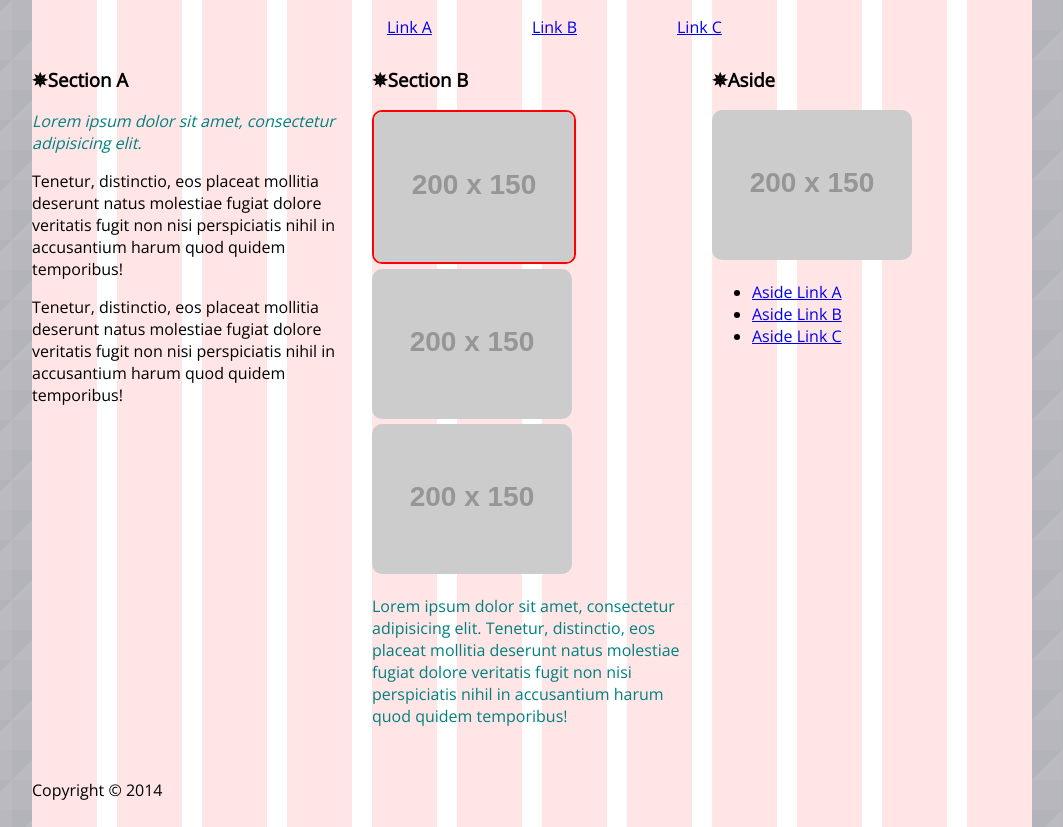
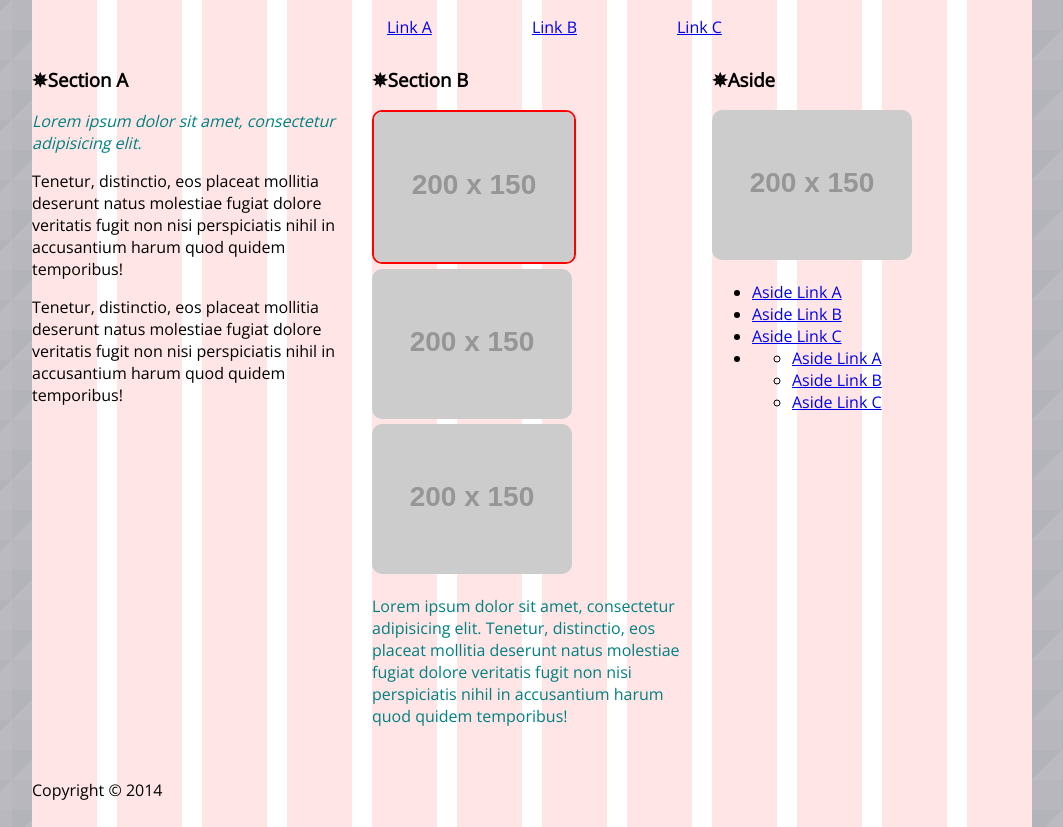
Before and after one commit to djackson13/midterm-refresh, a plain HTML site: page index.html in a window 1280 px wide. Shown: the whole page, without its empty margins (108-1171 px from the left). Drawn offline with nearby package versions, Linux system fonts and the light colour scheme; placeholder pictures from the web are drawn by us.

Commit message:
next commit

```diff
--- a/css/styles.css
+++ b/css/styles.css
@@ -31,6 +31,6 @@ nav a:link, nav a:visited {
  section h3 + img {
  	border: 2px solid red;
  }
- h3 + p, img + p {
+ h3 + p, section img + p {
 	color: teal;
  }
--- a/index.html
+++ b/index.html
@@ -55,6 +55,13 @@
 		  		<li><a href="#">Aside Link A</a></li>
 		  		<li><a href="#">Aside Link B</a></li>
 		  		<li><a href="#">Aside Link C</a></li>
+		  		<li>
+		  			<ul>
+				  		<li><a href="#">Aside Link A</a></li>
+				  		<li><a href="#">Aside Link B</a></li>
+				  		<li><a href="#">Aside Link C</a></li>
+				  	</ul>
+				</li>
 			</ul>
 		</aside>
 
```
